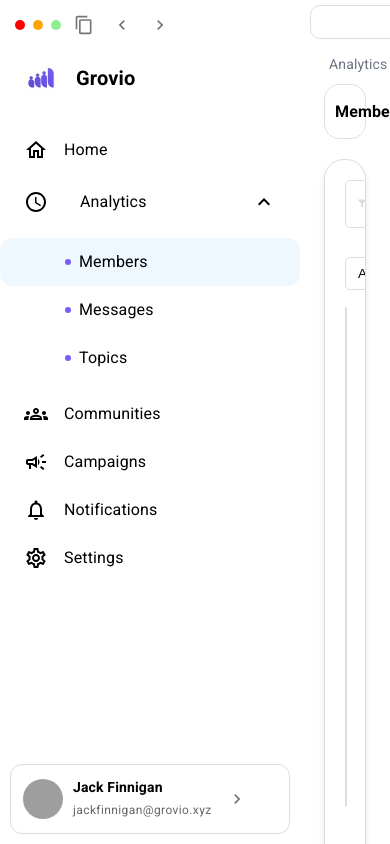
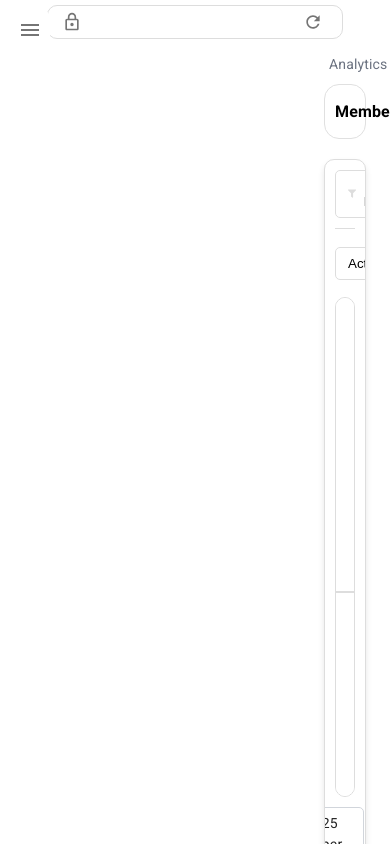
Before and after one commit to Harii-27/Grovio, a React (Create React App) app: page /dashboard/members in a window 390 px wide. Shown: the top 844 px of the page. Built offline with nearby package versions, Linux system fonts and the light colour scheme; grey boxes are pictures that could not be loaded.

Commit message:
Responsiveness added

```diff
--- a/src/components/common/Sidebar.tsx
+++ b/src/components/common/Sidebar.tsx
@@ -1,5 +1,7 @@
 import { Drawer, List, Stack, Toolbar, Typography, Box, IconButton, Avatar } from "@mui/material";
-import { ContentCopy, ChevronLeft, ChevronRight } from "@mui/icons-material";
+import { ContentCopy, ChevronLeft, ChevronRight, Menu } from "@mui/icons-material";
+import { useState } from "react";
+import { useMediaQuery } from "@mui/material";
 import sizeConfigs from "../../configs/sizeConfigs";
 import appRoutes from "../../routes/appRoutes";
 import SidebarItem from "./SidebarItem";
@@ -8,9 +10,32 @@ import logo from "../../assets/images/logo.jpg";
 import profile from "../../assets/images/profile.jpg";
 
 const Sidebar = () => {
+  const isMobile = useMediaQuery("(max-width: 768px)");
+  const [mobileOpen, setMobileOpen] = useState(false);
+
   return (
+    <>
+      {/* Mobile Sidebar Toggle Button */}
+      {isMobile && (
+        <IconButton
+          sx={{
+            position: "fixed",
+            top: 10,
+            left: 10,
+            zIndex: 1201,
+            backgroundColor: "white",
+            borderRadius: "8px",
+          }}
+          onClick={() => setMobileOpen(true)}
+        >
+          <Menu />
+        </IconButton>
+      )}
+
       <Drawer
-      variant="permanent"
+        variant={isMobile ? "temporary" : "permanent"}
+        open={isMobile ? mobileOpen : true}
+        onClose={() => setMobileOpen(false)}
         sx={{
           width: sizeConfigs.sidebar.width,
           flexShrink: 0,
@@ -56,10 +81,11 @@ const Sidebar = () => {
             <Toolbar sx={{ marginBottom: "20px" }}>
               <Stack sx={{ width: "100%", display: "flex", alignItems: "center", flexDirection: "row", gap: "10px" }}>
                 <img src={logo} alt="Logo" style={{ width: "50px", height: "50px", borderRadius: "8px" }} />
-
+                {!isMobile && (
                   <Typography variant="h6" fontWeight="bold">
                     Grovio
                   </Typography>
+                )}
               </Stack>
             </Toolbar>
 
@@ -76,7 +102,8 @@ const Sidebar = () => {
           </List>
         </Box>
 
-      {/* ✅ Bottom Profile Section */}
+        {/* Bottom Profile Section - Hidden on Mobile */}
+        {!isMobile && (
           <Box
             sx={{
               display: "flex",
@@ -90,7 +117,6 @@ const Sidebar = () => {
             }}
           >
             <Avatar src={profile} alt="User" sx={{ width: 40, height: 40 }} />
-
             <Box>
               <Typography variant="body2" fontWeight="bold">
                 Jack Finnigan
@@ -99,12 +125,13 @@ const Sidebar = () => {
                 jackfinnigan@grovio.xyz
               </Typography>
             </Box>
-
             <IconButton size="small">
               <ChevronRight fontSize="small" />
             </IconButton>
           </Box>
+        )}
       </Drawer>
+    </>
   );
 };
 
--- a/src/components/common/Topbar.tsx
+++ b/src/components/common/Topbar.tsx
@@ -1,14 +1,17 @@
 import { AppBar, Toolbar, TextField, Box, IconButton, InputAdornment } from "@mui/material";
 import { Upload, Download, Add, ContentCopy, Refresh, LockOutlined } from "@mui/icons-material";
+import { useMediaQuery } from "@mui/material";
 import sizeConfigs from "../../configs/sizeConfigs";
 
 const Topbar = () => {
+  const isMobile = useMediaQuery("(max-width: 768px)");
+
   return (
     <AppBar
       position="fixed"
       sx={{
-        width: `calc(100% - ${sizeConfigs.sidebar.width})`,
-        ml: sizeConfigs.sidebar.width,
+        width: isMobile ? "100%" : `calc(100% - ${sizeConfigs.sidebar.width})`,
+        ml: isMobile ? 0 : sizeConfigs.sidebar.width,
         boxShadow: "unset",
         backgroundColor: "white",
         color: "black",
@@ -27,18 +30,20 @@ const Topbar = () => {
           paddingX: "10px",
         }}
       >
-
         <Box sx={{ flexGrow: 1, display: "flex", justifyContent: "center" }}>
           <TextField
             variant="outlined"
-            sx={{ width: "500px", textAlign: "center", }}
+            sx={{
+              width: isMobile ? "80%" : "500px",
+              textAlign: "center",
+            }}
             InputProps={{
               startAdornment: (
-                <InputAdornment position="start" sx={{ display: "flex", alignItems: "center", gap: "5px", position: "relative", left: "150px" }}>
+                <InputAdornment position="start">
                   <LockOutlined fontSize="small" />
-                  <Box sx={{ fontSize: "14px", fontWeight: "bold", transform: "translateY(1px)" }}>
-                    grovio.xyz
-                  </Box>
+                  {!isMobile && (
+                    <Box sx={{ fontSize: "14px", fontWeight: "bold", marginLeft: "5px" }}>grovio.xyz</Box>
+                  )}
                 </InputAdornment>
               ),
               endAdornment: (
@@ -51,7 +56,6 @@ const Topbar = () => {
               sx: {
                 display: "flex",
                 alignItems: "center",
-                justifyContent: "center",
                 textAlign: "center",
                 fontWeight: "bold",
                 backgroundColor: "transparent",
@@ -69,6 +73,7 @@ const Topbar = () => {
         </Box>
 
         {/* Right-Side Icons */}
+        {!isMobile && (
           <Box sx={{ display: "flex", alignItems: "center", gap: 1 }}>
             <IconButton size="small">
               <Upload fontSize="small" />
@@ -83,6 +88,7 @@ const Topbar = () => {
               <ContentCopy fontSize="small" />
             </IconButton>
           </Box>
+        )}
       </Toolbar>
     </AppBar>
   );
--- a/src/styles.css
+++ b/src/styles.css
@@ -126,6 +126,72 @@ input[type="checkbox"] {
 .badge-green {
     color: #50E3C2;
     background-color: rgba(80, 227, 194, 0.1);
+}
+
+/* Responsive Styles */
+@media screen and (max-width: 1024px) {
+    .table-container {
+        width: 95%;
+    }
+
+    thead th {
+        font-size: 13px;
+    }
+
+    td {
+        font-size: 12px;
+        padding: 8px;
+    }
+
+    .name-column {
+        gap: 5px;
+    }
+}
+
+@media screen and (max-width: 768px) {
+    .table-container {
+        width: 100%;
+        padding: 10px;
+        border-radius: 10px;
+    }
+
+    .table-wrapper {
+        overflow-x: scroll;
+    }
+
+    table {
+        width: 100%;
+        display: block;
+        overflow-x: auto;
+        white-space: nowrap;
+    }
+
+    thead {
+        display: none;
+    }
+
+    tbody {
+        display: block;
+    }
+
+    tbody tr {
+        display: block;
+        margin-bottom: 10px;
+        border-bottom: 2px solid #ddd;
+        padding: 10px;
+    }
+
+    tbody td {
+        display: flex;
+        justify-content: space-between;
+        padding: 8px 10px;
+        font-size: 14px;
+    }
+
+    .pagination-container {
+        flex-direction: column;
+        gap: 10px;
+    }
 }
 
 /* Dropdown Container */
```
Lines whose indentation alone changed are shown as unchanged.
